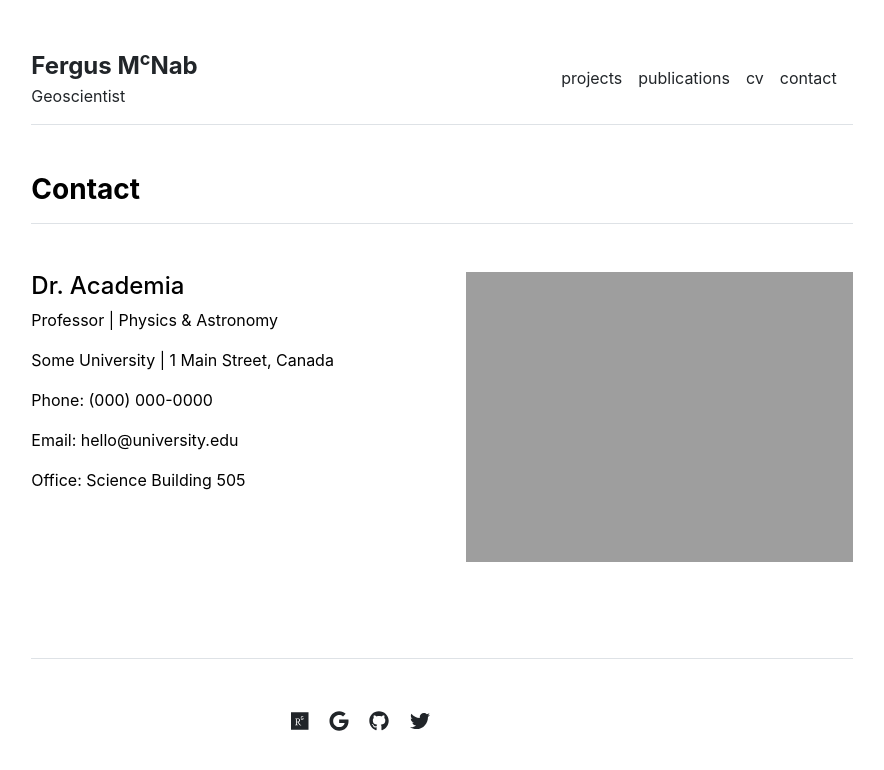
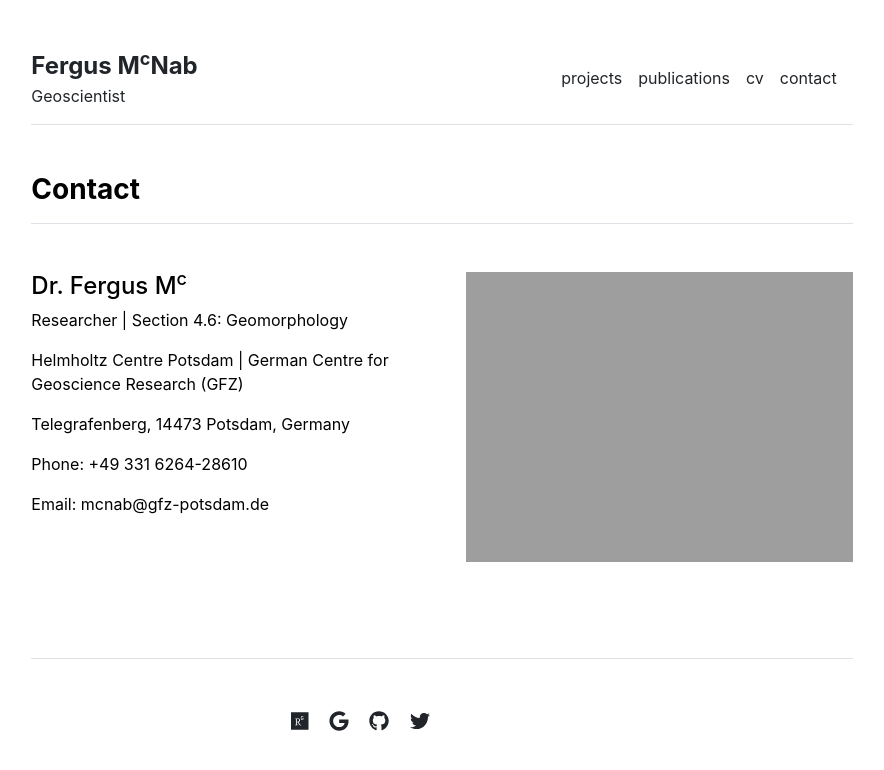
Before and after one commit to fmcnab/fmcnab.github.io, a Jekyll site: the page built from contact.md, in a window 1280 px wide. Shown: the top 770 px of the page, without its empty margins (198-1082 px from the left). Built offline with Jekyll 4.4.1, drawn with Linux system fonts in a browser that asks for light colours.

Commit message:
Adding contact details.

```diff
--- a/_data/settings.yml
+++ b/_data/settings.yml
@@ -21,4 +21,4 @@ social:
 - {icon: 'twitter', link: 'https://twitter.com/fergus_mc'}
 
 contacts:
-- {name: 'Dr. Academia', title: 'Professor', department: 'Physics & Astronomy', institution: 'Some University', institution_address: '1 Main Street, Canada', phone: '(000) 000-0000', email: 'hello@university.edu', office: 'Science Building 505', image: 'assets/img/contact.jpg'}
+- {name: 'Dr. Fergus M<sup>c</sup>', title: 'Researcher', department: 'Section 4.6: Geomorphology', institution: 'Helmholtz Centre Potsdam | German Centre for Geoscience Research (GFZ)', institution_address: 'Telegrafenberg, 14473 Potsdam, Germany', phone: ' +49 331 6264-28610', email: 'mcnab@gfz-potsdam.de', image: 'assets/img/contact.jpg'}
--- a/_includes/contact.html
+++ b/_includes/contact.html
@@ -6,10 +6,10 @@
       <div class="col-md-6">
         <h4>{{ contact.name }}</h4>
         <p>{{ contact.title }} | {{ contact.department }}</p>
-        <p>{{ contact.institution }} | {{ contact.institution_address }}</p>
+        <p>{{ contact.institution }}</p>
+        <p>{{ contact.institution_address }}</p>
         <p>Phone: {{ contact.phone }}</p>
         <p>Email: {{ contact.email }}</p>
-        <p>Office: {{ contact.office }}</p>
       </div>
       <div class="col-md-6">
         <img src="{{ site.github.url }}/{{ contact.image }}" alt="Contact" width="100%">
```
